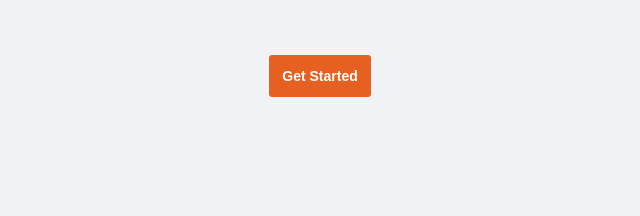
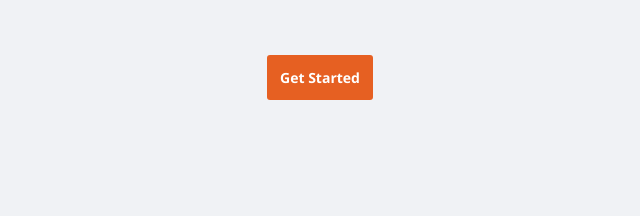
Before and after one commit to echee/form-example, a website: page src/html/success/index.html in a window 1280 px wide. Shown: the part 198-414 px from the top of the page, 315-955 px from the left. Drawn offline with nearby package versions, Linux system fonts and the light colour scheme; files that its build step writes are made by us from their sources; files whose address does not match are found by name.

Commit message:
converting the button syntax to a link

```diff
--- a/src/css/_buttons.scss
+++ b/src/css/_buttons.scss
@@ -4,17 +4,19 @@
     border: none;
     color: #fff;
     cursor: pointer;
+    display: inline-block;
     font-size: 14px;
     font-weight: 700;
     margin: 0 10px 15px 0px;
     padding: 13px;
+    text-decoration: none;
     @extend %rounded-edges;
     @include transition(background);
     &:hover, &:focus {
       background: $primary-btn-active;
     }
 }
-
+// button that is used for navigation i.e buttons to new pages
 .navigate-btn {
   margin-top: 40px;
 }
@@ -23,3 +25,9 @@
   float: left;
   min-width: 150px;
 }
+
+@media (max-width: 768px) {
+  .submit-btn {
+    width: 100%;
+  }
+}
--- a/src/html/success/index.html
+++ b/src/html/success/index.html
@@ -38,7 +38,7 @@
         <p>
           Your are now ready to start searching for the right consultants.
         </p>
-        <button type="button" class="navigate-btn primary-btn" name="button">Get Started</button>
+        <a href="#" class="navigate-btn primary-btn">Get Started</a>
       </div>
     </section>
     <footer>
```
